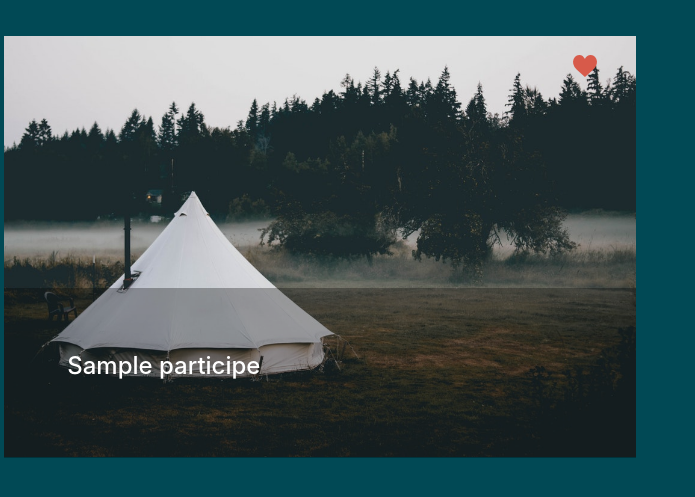
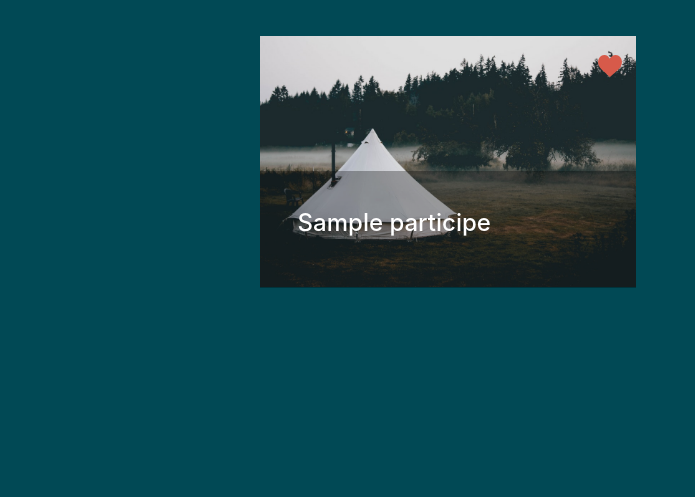
Before and after one commit to Taraal/WorkshopB2, a PHP site: page /mesevents.php in a window 1280 px wide. Shown: the part 56-553 px from the top of the page, without its empty margins (0-695 px from the left). Run offline with PHP 8.4, Linux system fonts and the light colour scheme; the visitor is signed in with stand-in values (Sample User, id 1); tables that the repository leaves empty or names only in its code hold one stand-in row (values such as "Sample post").

Commit message:
ajouts css mes events

```diff
--- a/html/css/dashboard.css
+++ b/html/css/dashboard.css
@@ -107,3 +107,8 @@ html{
   opacity: 1;
   z-index: 100;
 }
+.events{
+  margin: 0 auto;
+  width:90%;
+  position: relative;
+}
--- /dev/null
+++ b/html/css/mesevents.css
@@ -0,0 +1,5 @@
+#mes_events{
+    margin: 0 auto;
+    width:60%;
+    position: relative;
+}
--- a/html/dashboard.php
+++ b/html/dashboard.php
@@ -135,6 +135,7 @@ for ($i = 0; $i < count($results); $i++) {
                 <?php
                     foreach ($tabpair as $key => $value) {
                 ?>
+                <div class="events">
                     <a href="aime_evenement.php?id_event=<?php echo $value['id_evenement']; ?>">
                             <?php
                             $img = afficher_coeur($value['id_evenement']);
@@ -151,6 +152,7 @@ for ($i = 0; $i < count($results); $i++) {
                             </h4>
                         </div>
                     </div>
+                </div>
 
                 <?php
                 } ?>
@@ -160,6 +162,7 @@ for ($i = 0; $i < count($results); $i++) {
                 <?php
                     foreach ($tabimpair as $key => $value) {
                 ?>
+                <div class="events">
                 <a href="aime_evenement.php?id_event=<?php echo $value['id_evenement']; ?>">
                         <?php
                         $img = afficher_coeur($value['id_evenement']);
@@ -176,6 +179,7 @@ for ($i = 0; $i < count($results); $i++) {
                         </h4>
                     </div>
                 </div>
+                    </div>
 
                 <?php
 } ?>
--- a/html/mesevents.php
+++ b/html/mesevents.php
@@ -62,6 +62,7 @@ function afficher_coeur($id_envent)
 
     <!-- CSS -->
     <link rel="stylesheet" type="text/css" href="css/dashboard.css">
+    <link rel="stylesheet" type="text/css" href="css/mesevents.css">
 
     <title>Mes Events</title>
 </head>
@@ -81,6 +82,7 @@ function afficher_coeur($id_envent)
         $tab[$i] = $result[$i];
     }
     ?>
+    <div id="mes_events">
     <div class="column">
                 <?php
                 foreach ($tab as $key => $value) {
@@ -105,7 +107,7 @@ function afficher_coeur($id_envent)
                 <?php
             } ?>
     </div>
-
+    </div>
 
 
 </body>
```
Lines whose indentation alone changed are shown as unchanged.
